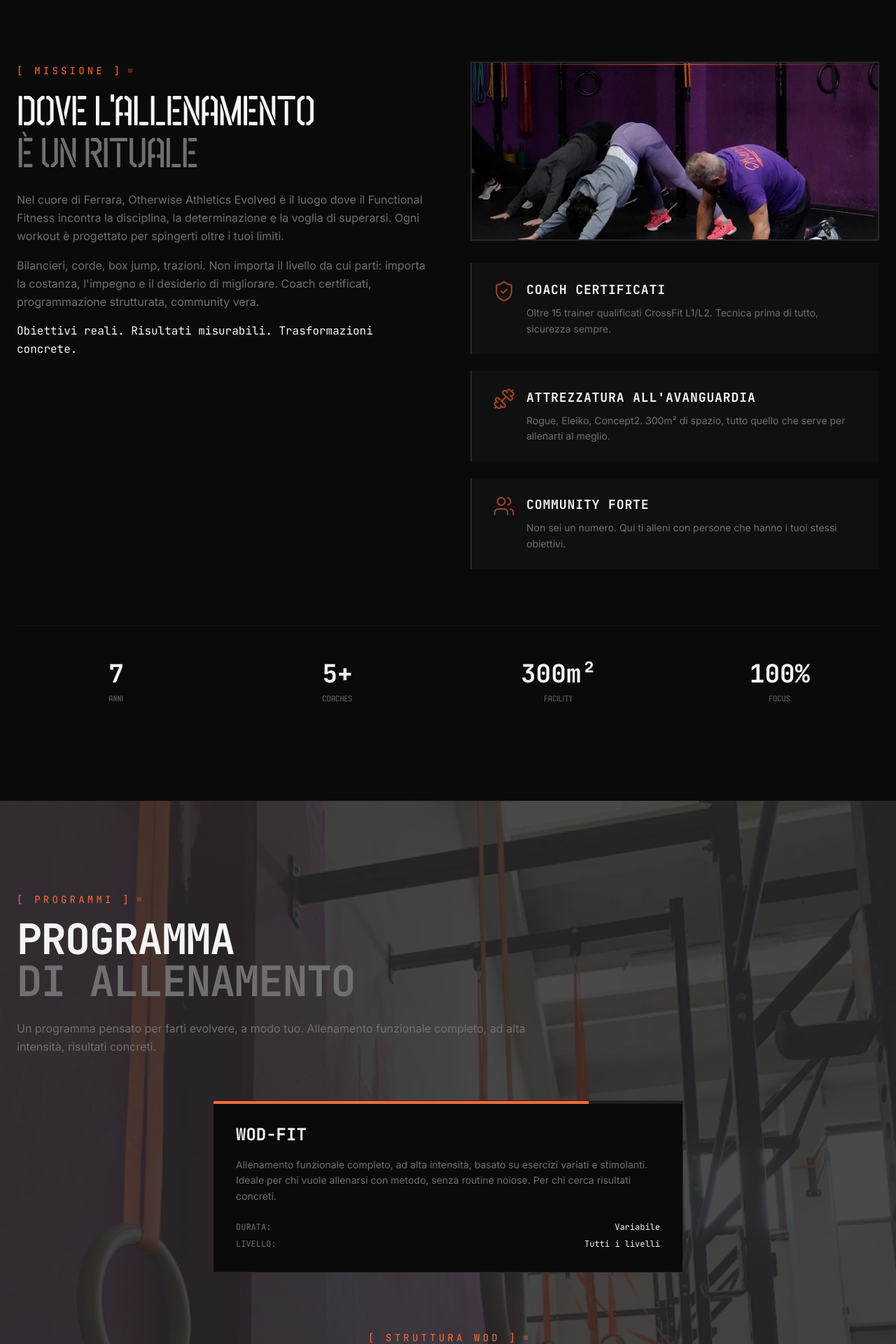
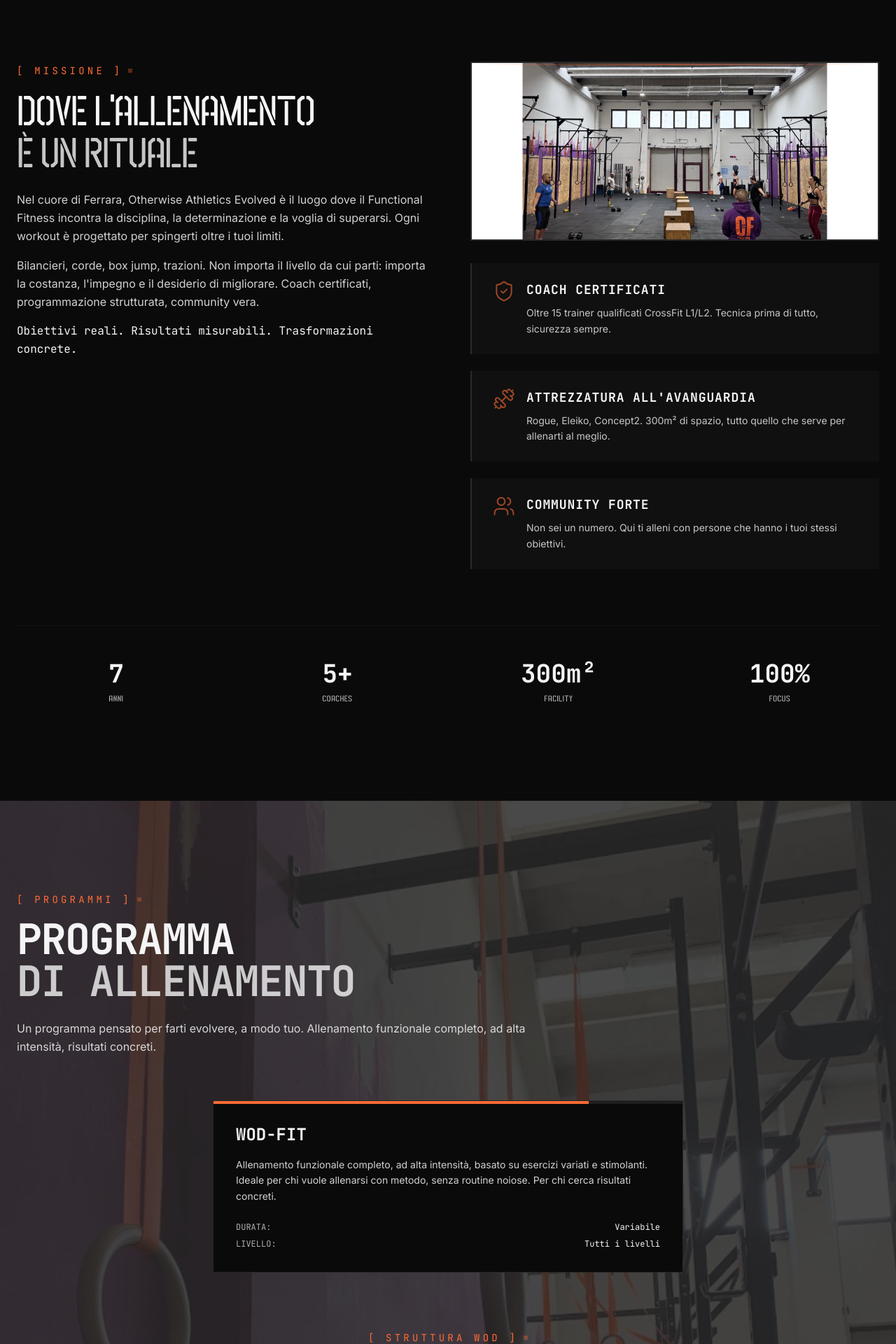
Before and after one commit to richterzo/otherwise-landing, a Next.js app: page / in a window 1280 px wide. Shown: the part 840-2760 px from the top of the page at 70% size. Built offline with nearby package versions, Linux system fonts and the light colour scheme.

Commit message:
Miglioramenti WCAG e ottimizzazioni: migliorato contrasto testo per conformità WCAG AA, sostituito video hero con otherwise.mp4, ottimizzata hero-photo come training-1.webp, aggiunte icone mancanti

```diff
--- a/components/About.tsx
+++ b/components/About.tsx
@@ -1,36 +1,43 @@
-"use client";
+'use client'
 
-import { motion, useInView, useMotionValue, useTransform } from "framer-motion";
-import { useRef } from "react";
-import { ShieldCheck, Dumbbell, Users } from "lucide-react";
+import { motion, useInView, useMotionValue, useTransform } from 'framer-motion'
+import { useRef } from 'react'
+import { ShieldCheck, Dumbbell, Users } from 'lucide-react'
 
 export default function About() {
-  const ref = useRef(null);
-  const isInView = useInView(ref, { once: true, margin: "-50px" });
+  const ref = useRef(null)
+  const isInView = useInView(ref, { once: true, margin: '-50px' })
 
   const features = [
     {
-      number: "1",
-      title: "COACH CERTIFICATI",
-      description: "Oltre 15 trainer qualificati CrossFit L1/L2. Tecnica prima di tutto, sicurezza sempre.",
-      icon: ShieldCheck
+      number: '1',
+      title: 'COACH CERTIFICATI',
+      description:
+        'Oltre 15 trainer qualificati CrossFit L1/L2. Tecnica prima di tutto, sicurezza sempre.',
+      icon: ShieldCheck,
     },
     {
-      number: "2",
+      number: '2',
       title: "ATTREZZATURA ALL'AVANGUARDIA",
-      description: "Rogue, Eleiko, Concept2. 300m² di spazio, tutto quello che serve per allenarti al meglio.",
-      icon: Dumbbell
+      description:
+        'Rogue, Eleiko, Concept2. 300m² di spazio, tutto quello che serve per allenarti al meglio.',
+      icon: Dumbbell,
     },
     {
-      number: "3",
-      title: "COMMUNITY FORTE",
-      description: "Non sei un numero. Qui ti alleni con persone che hanno i tuoi stessi obiettivi.",
-      icon: Users
-    }
-  ];
+      number: '3',
+      title: 'COMMUNITY FORTE',
+      description:
+        'Non sei un numero. Qui ti alleni con persone che hanno i tuoi stessi obiettivi.',
+      icon: Users,
+    },
+  ]
 
   return (
-    <section id="about" className="relative py-32 bg-nero-tattico overflow-hidden" ref={ref}>
+    <section
+      id="about"
+      className="relative py-32 bg-nero-tattico overflow-hidden"
+      ref={ref}
+    >
       {/* Background accent line with animation */}
       <motion.div
         className="absolute top-0 left-0 h-[1px] bg-viola-brand opacity-50"
@@ -41,11 +48,14 @@ export default function About() {
 
       {/* Grid pattern background */}
       <div className="absolute inset-0 opacity-5">
-        <div className="absolute inset-0" style={{
-          backgroundImage: `linear-gradient(rgba(255, 107, 53, 0.1) 1px, transparent 1px),
+        <div
+          className="absolute inset-0"
+          style={{
+            backgroundImage: `linear-gradient(rgba(255, 107, 53, 0.1) 1px, transparent 1px),
                            linear-gradient(90deg, rgba(255, 107, 53, 0.1) 1px, transparent 1px)`,
-          backgroundSize: '100px 100px'
-        }} />
+            backgroundSize: '100px 100px',
+          }}
+        />
       </div>
 
       <div className="relative max-w-7xl mx-auto px-4 sm:px-6">
@@ -55,7 +65,7 @@ export default function About() {
             <motion.div
               initial={{ opacity: 0, x: -30 }}
               animate={isInView ? { opacity: 1, x: 0 } : {}}
-              transition={{ duration: 0.6, ease: "easeOut" }}
+              transition={{ duration: 0.6, ease: 'easeOut' }}
             >
               <motion.span
                 className="text-arancione-brand font-mono text-sm tracking-[0.3em] uppercase inline-flex items-center gap-2"
@@ -73,34 +83,38 @@ export default function About() {
                 className="text-4xl md:text-5xl lg:text-6xl font-airborne text-bianco-luce mt-4 mb-6 tracking-tight"
                 initial={{ opacity: 0, y: 20 }}
                 animate={isInView ? { opacity: 1, y: 0 } : {}}
-                transition={{ duration: 0.5, delay: 0.1, ease: "easeOut" }}
+                transition={{ duration: 0.5, delay: 0.1, ease: 'easeOut' }}
               >
-                DOVE L'ALLENAMENTO<br />
-                <span className="text-grigio-acciaio">È UN RITUALE</span>
+                DOVE L'ALLENAMENTO
+                <br />
+                <span className="text-bianco-luce/80">È UN RITUALE</span>
               </motion.h2>
 
               <motion.div
-                className="space-y-4 text-grigio-acciaio leading-relaxed"
+                className="space-y-4 text-bianco-luce/85 leading-relaxed"
                 initial={{ opacity: 0 }}
                 animate={isInView ? { opacity: 1 } : {}}
                 transition={{ duration: 0.8, delay: 0.4 }}
               >
                 <p>
-                  Nel cuore di Ferrara, Otherwise Athletics Evolved è il luogo dove il Functional Fitness
-                  incontra la disciplina, la determinazione e la voglia di superarsi.
-                  Ogni workout è progettato per spingerti oltre i tuoi limiti.
+                  Nel cuore di Ferrara, Otherwise Athletics Evolved è il luogo
+                  dove il Functional Fitness incontra la disciplina, la
+                  determinazione e la voglia di superarsi. Ogni workout è
+                  progettato per spingerti oltre i tuoi limiti.
                 </p>
                 <p>
-                  Bilancieri, corde, box jump, trazioni. Non importa il livello da cui parti:
-                  importa la costanza, l'impegno e il desiderio di migliorare. Coach certificati,
-                  programmazione strutturata, community vera.
+                  Bilancieri, corde, box jump, trazioni. Non importa il livello
+                  da cui parti: importa la costanza, l'impegno e il desiderio di
+                  migliorare. Coach certificati, programmazione strutturata,
+                  community vera.
                 </p>
                 <motion.p
                   className="text-bianco-luce font-mono"
                   whileHover={{ x: 5, color: '#FF6B35' }}
                   transition={{ duration: 0.2 }}
                 >
-                  Obiettivi reali. Risultati misurabili. Trasformazioni concrete.
+                  Obiettivi reali. Risultati misurabili. Trasformazioni
+                  concrete.
                 </motion.p>
               </motion.div>
             </motion.div>
@@ -127,9 +141,8 @@ export default function About() {
               <motion.div
                 className="absolute left-0 right-0 h-[2px] bg-gradient-to-r from-transparent via-rosso-controllo to-transparent opacity-50"
                 animate={{ y: ['0%', '100%'] }}
-                transition={{ duration: 3, repeat: Infinity, ease: "linear" }}
+                transition={{ duration: 3, repeat: Infinity, ease: 'linear' }}
               />
-
             </motion.div>
 
             {/* Features */}
@@ -148,8 +161,11 @@ export default function About() {
 
                 <motion.div
                   className="pl-8 py-6 pr-6 bg-grigio-cemento bg-opacity-20 group-hover:bg-opacity-30 transition-all duration-300 cursor-pointer"
-                  whileHover={{ x: 10, backgroundColor: 'rgba(42, 42, 42, 0.4)' }}
-                  transition={{ type: "spring", stiffness: 300 }}
+                  whileHover={{
+                    x: 10,
+                    backgroundColor: 'rgba(42, 42, 42, 0.4)',
+                  }}
+                  transition={{ type: 'spring', stiffness: 300 }}
                 >
                   <div className="flex items-start gap-4">
                     <div className="text-arancione-brand opacity-60 group-hover:opacity-100 transition-all duration-300 flex-shrink-0">
@@ -162,7 +178,7 @@ export default function About() {
                           {feature.title}
                         </h3>
                       </div>
-                      <p className="text-sm text-grigio-acciaio leading-relaxed group-hover:text-bianco-luce transition-colors">
+                      <p className="text-sm text-bianco-luce/80 leading-relaxed group-hover:text-bianco-luce transition-colors">
                         {feature.description}
                       </p>
                     </div>
@@ -189,10 +205,10 @@ export default function About() {
           className="mt-20 grid grid-cols-2 md:grid-cols-4 gap-8 pt-12 border-t border-grigio-cemento border-opacity-30"
         >
           {[
-            { value: "7", label: "ANNI", delay: 0 },
-            { value: "5+", label: "COACHES", delay: 0.1 },
-            { value: "300m²", label: "FACILITY", delay: 0.2 },
-            { value: "100%", label: "FOCUS", delay: 0.3 }
+            { value: '7', label: 'ANNI', delay: 0 },
+            { value: '5+', label: 'COACHES', delay: 0.1 },
+            { value: '300m²', label: 'FACILITY', delay: 0.2 },
+            { value: '100%', label: 'FOCUS', delay: 0.3 },
           ].map((stat, index) => (
             <motion.div
               key={stat.label}
@@ -208,7 +224,7 @@ export default function About() {
               >
                 {stat.value}
               </motion.div>
-              <div className="text-xs font-airborne text-grigio-acciaio tracking-wider group-hover:text-bianco-luce transition-colors">
+              <div className="text-xs font-airborne text-bianco-luce/80 tracking-wider group-hover:text-bianco-luce transition-colors">
                 {stat.label}
               </div>
 
@@ -224,5 +240,5 @@ export default function About() {
         </motion.div>
       </div>
     </section>
-  );
+  )
 }
--- a/components/Gallery.tsx
+++ b/components/Gallery.tsx
@@ -75,7 +75,7 @@ export default function Gallery() {
             IL BOX
           </h2>
 
-          <p className="text-grigio-acciaio text-lg max-w-2xl mx-auto">
+          <p className="text-bianco-luce/85 text-lg max-w-2xl mx-auto">
             300m² di spazio dedicato. Attrezzatura professionale.
             L'ambiente perfetto per superare i tuoi limiti.
           </p>
@@ -177,7 +177,7 @@ export default function Gallery() {
           className="mt-16 text-center"
         >
             <div className="inline-block p-8 border border-grigio-acciaio border-opacity-30 hover:border-arancione-brand hover:border-opacity-50 transition-all duration-300">
-            <p className="text-grigio-acciaio mb-4 font-mono">
+            <p className="text-bianco-luce/85 mb-4 font-mono">
               Vieni a vedere il box di persona
             </p>
             <motion.a
--- a/components/Mindset.tsx
+++ b/components/Mindset.tsx
@@ -64,10 +64,10 @@ export default function Mindset() {
 
           <h2 className="text-4xl md:text-5xl lg:text-6xl font-airborne text-bianco-luce mt-4 mb-6 tracking-tight">
             LA DISCIPLINA<br />
-            <span className="text-grigio-acciaio">BATTE TUTTO</span>
+            <span className="text-bianco-luce/80">BATTE TUTTO</span>
           </h2>
 
-          <p className="text-grigio-acciaio leading-relaxed text-lg">
+          <p className="text-bianco-luce/85 leading-relaxed text-lg">
             Nel mondo del Functional Fitness, ciò che fa davvero la differenza non è solo la voglia
             di mettersi alla prova, ma la costanza con cui lo fai. La disciplina nell'allenamento
             trasforma la fatica in risultati, l'abitudine in identità, il movimento in potenza.
@@ -110,7 +110,7 @@ export default function Mindset() {
                         transition={{ duration: 0.8, delay: 0.5 + index * 0.2 }}
                       />
 
-                      <p className="text-grigio-acciaio leading-relaxed mb-6">
+                      <p className="text-bianco-luce/85 leading-relaxed mb-6">
                         {principle.description}
                       </p>
 
--- a/components/Training.tsx
+++ b/components/Training.tsx
@@ -78,10 +78,10 @@ export default function Training() {
 
           <h2 className="text-4xl md:text-5xl lg:text-6xl font-mono font-bold text-bianco-luce mt-4 mb-6 tracking-tight">
             PROGRAMMA<br />
-            <span className="text-grigio-acciaio">DI ALLENAMENTO</span>
+            <span className="text-bianco-luce/80">DI ALLENAMENTO</span>
           </h2>
 
-          <p className="text-grigio-acciaio leading-relaxed mb-12">
+          <p className="text-bianco-luce/85 leading-relaxed mb-12">
             Un programma pensato per farti evolvere, a modo tuo.
             Allenamento funzionale completo, ad alta intensità, risultati concreti.
           </p>
@@ -115,18 +115,18 @@ export default function Training() {
               </h3>
 
               {/* Description */}
-              <p className="text-sm text-grigio-acciaio leading-relaxed mb-6 group-hover:text-bianco-luce transition-colors">
+              <p className="text-sm text-bianco-luce/85 leading-relaxed mb-6 group-hover:text-bianco-luce transition-colors">
                 {program.description}
               </p>
 
               {/* Meta Info */}
               <div className="space-y-2 text-xs font-mono">
                 <div className="flex justify-between">
-                  <span className="text-grigio-acciaio">DURATA:</span>
+                  <span className="text-bianco-luce/70">DURATA:</span>
                   <span className="text-bianco-luce">{program.duration}</span>
                 </div>
                 <div className="flex justify-between">
-                  <span className="text-grigio-acciaio">LIVELLO:</span>
+                  <span className="text-bianco-luce/70">LIVELLO:</span>
                   <span className="text-bianco-luce">{program.level}</span>
                 </div>
               </div>
@@ -162,7 +162,7 @@ export default function Training() {
               COME FUNZIONA IL WOD
             </h3>
 
-            <p className="text-grigio-acciaio text-sm mb-8">
+            <p className="text-bianco-luce/85 text-sm mb-8">
               Ogni allenamento è strutturato in tre step progressivi che ti portano dalla preparazione alla concretizzazione.
             </p>
           </div>
```
Also changed, not shown: components/CTA.tsx (+12 -12 lines), components/Hero.tsx (+5 -2 lines), public/images/training-1.webp, 1 other file (tests, documents, lock files or other folders).
